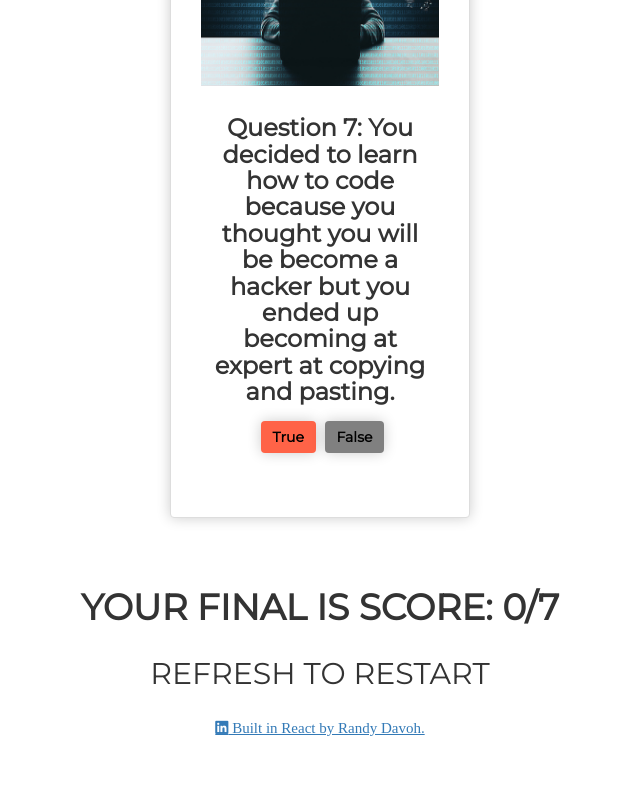
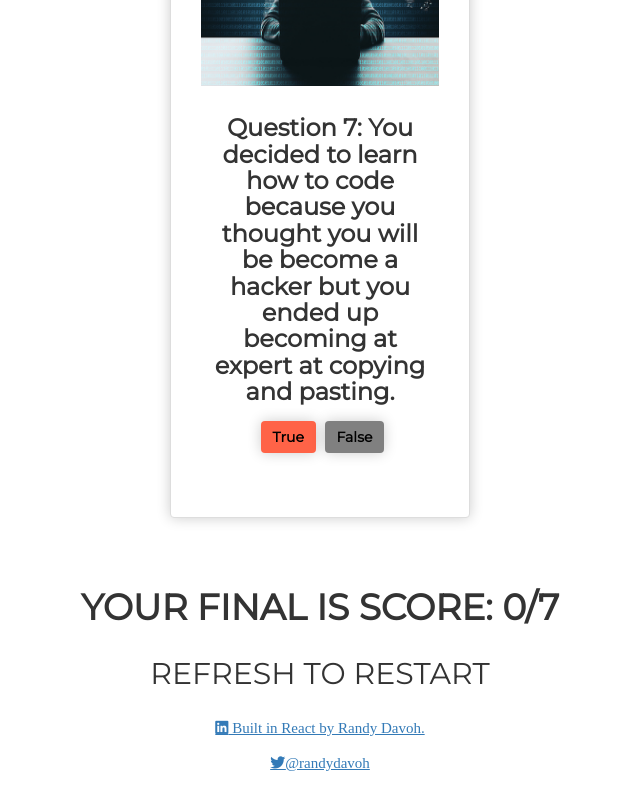
Before and after one commit to randyelorm/Lie-Detector, a React (Create React App) app: page / in a window 1280 px wide. Shown: the part 4971-5771 px from the top of the page, without its empty margins (320-960 px from the left). Before the commit the page ends 5736 px from the top, so only its background shows below. Built offline with nearby package versions, Linux system fonts and the light colour scheme.

Commit message:
final updates

```diff
--- a/src/Components/likecompo/LikeCompo.jsx
+++ b/src/Components/likecompo/LikeCompo.jsx
@@ -398,7 +398,8 @@ const LikeCompo = () => {
 
 
 
-               <a href = "https://www.linkedin.com/in/randy-davoh-820642171/" className =" footer-link text-center fab fa-linkedin"> Built in React by Randy Davoh.</a>
+               <a href = "https://www.linkedin.com/in/randy-davoh-820642171/" className =" footer-link text-center fab fa-linkedin"> Built in React by Randy Davoh.</a> <br />
+               <a href = "https://twitter.com/randydavoh" className =" footer-link text-center fab fa-twitter">@randydavoh</a>
 
 
 
```
